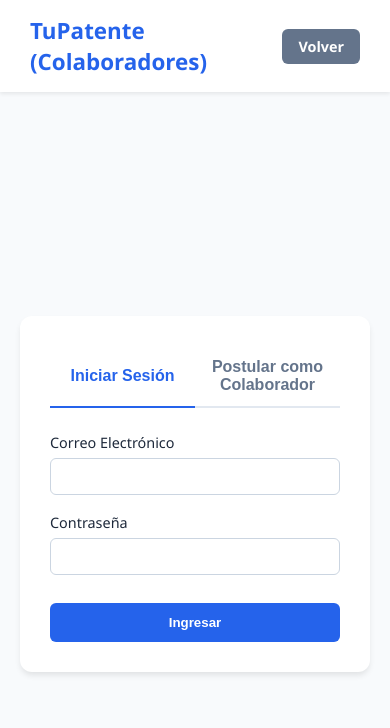
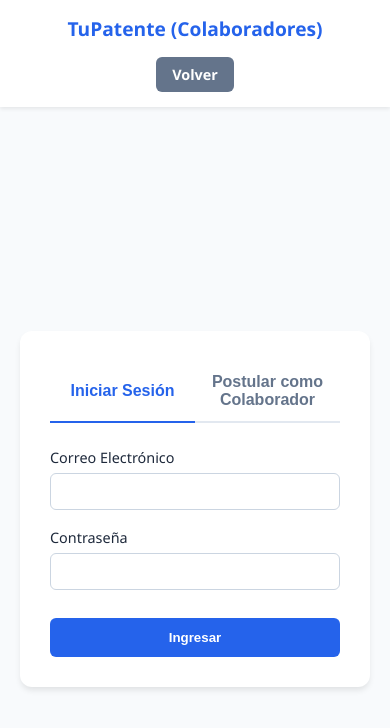
Before and after one commit to bombastic6/Patentes-manager, a website: page public/login_colab.html in a window 390 px wide. Drawn offline with Linux system fonts and the light colour scheme; no server answers.

Commit message:
Modificacion de Bloques

```diff
--- a/public/login_colab.html
+++ b/public/login_colab.html
@@ -4,33 +4,56 @@
   <meta charset="UTF-8">
   <meta name="viewport" content="width=device-width, initial-scale=1.0">
   <title>Portal de Colaboradores Técnicos</title>
-  <style>
+ <style>
     :root {
       --primary: #2563eb; --primary-hover: #1d4ed8; --bg: #f8fafc;
       --card-bg: #ffffff; --text: #1e293b; --text-muted: #64748b;
       --border: #cbd5e1; --success: #10b981;
     }
     body { font-family: 'Segoe UI', sans-serif; background-color: var(--bg); color: var(--text); margin: 0; padding: 0; }
-    .navbar { background-color: #ffffff; box-shadow: 0 2px 4px rgba(0,0,0,0.08); display: flex; justify-content: space-between; align-items: center; padding: 15px 30px; }
+
+    .navbar {
+      background-color: #ffffff;
+      box-shadow: 0 2px 4px rgba(0,0,0,0.08);
+      display: flex;
+      justify-content: space-between;
+      align-items: center;
+      padding: 15px 30px;
+    }
     .navbar-brand { font-size: 1.4rem; font-weight: bold; color: var(--primary); text-decoration: none; }
     .btn-return { background-color: #64748b; color: white; border: none; padding: 8px 16px; border-radius: 6px; cursor: pointer; font-weight: bold; text-decoration: none; font-size: 0.9rem; }
+
     .main-wrapper { display: flex; justify-content: center; align-items: center; min-height: calc(100vh - 80px); padding: 20px; }
     .container { width: 100%; max-width: 550px; }
     .card { background: var(--card-bg); border-radius: 12px; box-shadow: 0 4px 6px -1px rgba(0,0,0,0.1); padding: 30px; }
+
     .tabs { display: flex; border-bottom: 2px solid #e2e8f0; margin-bottom: 25px; }
     .tab-btn { flex: 1; text-align: center; padding: 12px; background: none; border: none; font-size: 1rem; font-weight: 600; color: var(--text-muted); cursor: pointer; transition: all 0.2s ease; }
     .tab-btn.active { color: var(--primary); border-bottom: 2px solid var(--primary); margin-bottom: -2px; }
+
     .form-group { margin-bottom: 18px; }
     label { display: block; margin-bottom: 6px; font-size: 0.9rem; font-weight: 500; }
     input, select { width: 100%; padding: 10px; border: 1px solid var(--border); border-radius: 6px; box-sizing: border-box; }
     .row { display: flex; gap: 15px; }
     .row .form-group { flex: 1; }
+
     .territorial-box { background: #f1f5f9; padding: 15px; border-radius: 8px; border: 1px dashed var(--border); margin-bottom: 15px; }
     .tags-container { display: flex; flex-wrap: wrap; gap: 8px; margin-top: 10px; min-height: 35px; }
     .tag { padding: 6px 12px; border-radius: 20px; font-size: 0.85rem; display: flex; align-items: center; gap: 6px; font-weight: 500; }
     .remove-btn { background: none; border: none; cursor: pointer; font-weight: bold; font-size: 1rem; padding: 0; margin-left: 5px; }
     .btn-submit { width: 100%; background: var(--primary); color: white; border: none; padding: 12px; border-radius: 6px; font-weight: 600; cursor: pointer; margin-top: 10px; }
     .hidden { display: none !important; }
+
+    /* --- AJUSTE RESPONSIVO PARA MÓVILES --- */
+    @media (max-width: 768px) {
+      .navbar {
+        flex-direction: column;
+        gap: 15px;
+        padding: 15px;
+      }
+      .navbar-brand { font-size: 1.2rem; }
+      .row { flex-direction: column; gap: 0; }
+    }
   </style>
 </head>
 <body>
```
Also changed, not shown: 1 other file.
